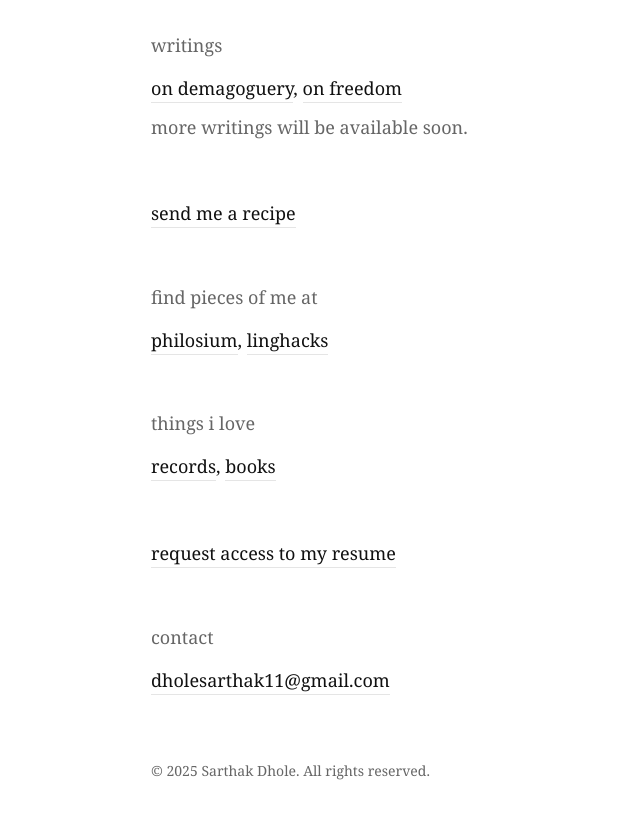
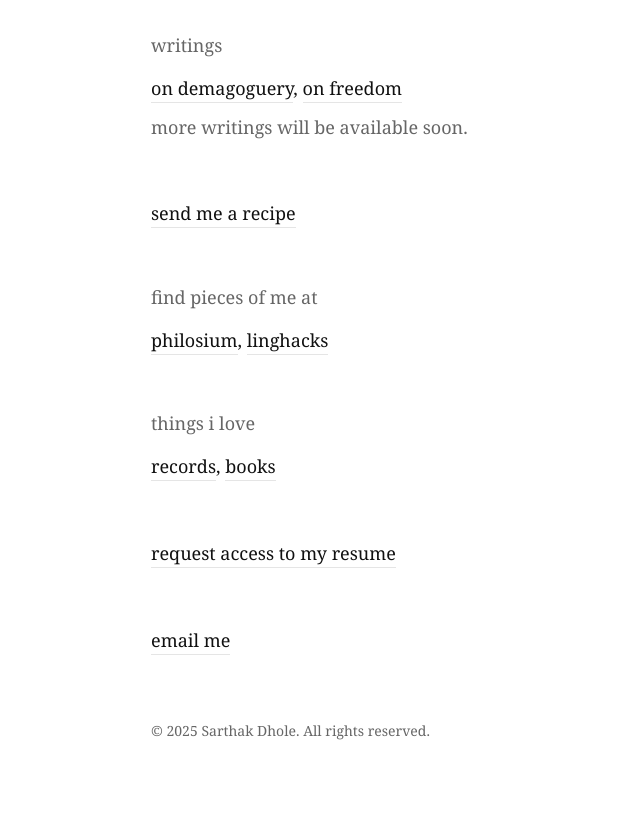
Before and after one commit to sarthakdhole11/personal-website, a plain HTML site: page index.html in a window 1280 px wide. Shown: the part 163-982 px from the top of the page, without its empty margins (153-793 px from the left). Drawn offline with Linux system fonts and the light colour scheme.

Commit message:
Update index.html

```diff
--- a/index.html
+++ b/index.html
@@ -175,9 +175,8 @@ a:hover { opacity: 0.6; }
     </section>
 
     <section>
-      <h2>contact</h2>
       <p>
-        <a href="mailto:dholesarthak11@gmail.com">dholesarthak11@gmail.com</a>
+        <a href="mailto:dholesarthak11@gmail.com">email me</a>
       </p>
       <p class="copyright" id="copyright">
         © 2025 Sarthak Dhole. All rights reserved.
```
